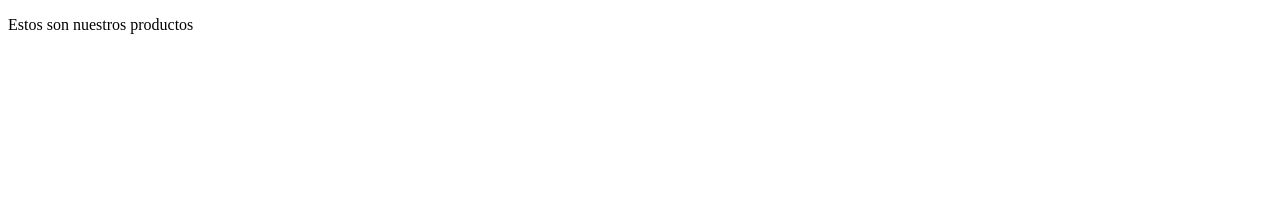
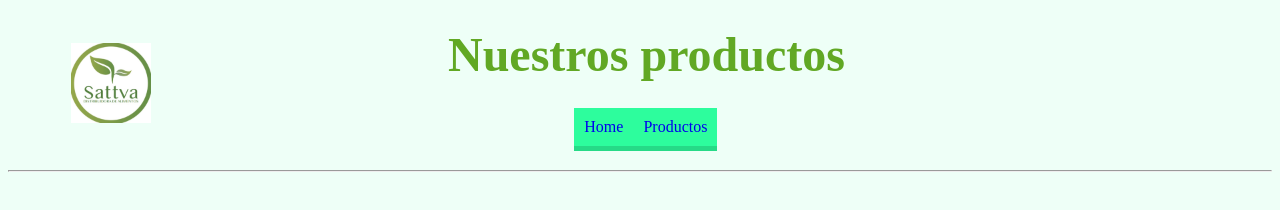
Before and after one commit to Gastonjz21/Desarrollo-Web, a plain HTML site: page Productos.html in a window 1280 px wide. Drawn offline with Linux system fonts and the light colour scheme.

Commit message:
Agregue botones

```diff
--- a/Productos.html
+++ b/Productos.html
@@ -1,13 +1,28 @@
 <!DOCTYPE html>
-<html lang="en">
+<html lang="es">
 <head>
     <meta charset="UTF-8">
     <meta http-equiv="X-UA-Compatible" content="IE=edge">
     <meta name="viewport" content="width=device-width, initial-scale=1.0">
     <link rel="shortcut icon" type="Imagen/x-icon" href="img/Logosattva.jpg">
-    <title>Document</title>
+    <link rel="stylesheet" href="css/estilosattvapage2.css">
+
+    <title>Nuestros Productos</title>
 </head>
 <body>
-    <p>Estos son nuestros productos</p>
+    <div>
+        <img src="img/Logosattva.jpg" alt="Logo de la empresa" width="80" height="80">
+    </div>
+    <h1>Nuestros productos</h1>
+    <div>
+        <nav>
+            <ul>
+                <li><a href="index.html" style="text-decoration: none;">Home</a></li>
+                <li><a href="Productos.html" style="text-decoration: none;" >Productos </a></li>
+            </ul>
+        </nav>
+    </div>
+    <br><br><br>
+    <hr>
 </body>
 </html>
--- a/css/estilosattva.css
+++ b/css/estilosattva.css
@@ -23,7 +23,9 @@ nav ul li{
     bottom: 0;
     right: 0;
     left: 43%;
-    padding: 10px;
+    padding: 10px 10px;
+    box-shadow: 0px 5px 0px #26DA87;
+    color: black;
 }
 
 section {
@@ -50,8 +52,39 @@ div aside ul li {
     right: 0;
     left: 42%;
     padding: 10px;
+    box-shadow: 0px 5px 0px #26DA87
 }
 
+div aside ul li:hover {
+    background: #A5FFD6;
+    text-decoration: underline;
+    box-shadow: 0px 2px 0px #26DA87
+
+}
+
+div nav ul li:hover {
+    background: #A5FFD6;
+    text-decoration: underline;
+    box-shadow: 0px 2px 0px #26DA87
+}
+
+div nav ul li:active {
+    background: #EEFFF7;
+    box-shadow: none;
+}
+
+div aside ul li:active {
+    background: #EEFFF7;
+    box-shadow: none;
+}
+
+div aside ul li :visited {
+    color: black;
+}
+
+div nav ul li :visited {
+    color: black;
+}
 
 footer {
     text-align: center;
--- /dev/null
+++ b/css/estilosattvapage2.css
@@ -0,0 +1,52 @@
+body {
+    background:#EEFFF7;
+
+}
+
+h1 {
+    font-size: 3em;
+    color: rgba(97, 168, 36);
+    position: absolute;
+    top: -5px;
+    bottom: 0;
+    right: 0;
+    left: 35%;
+}
+
+nav ul li{
+    text-align: center;
+    display: inline;
+    background: #2DFD9D;
+    float: left;
+    position: relative;
+    top: 0;
+    bottom: 0;
+    right: 0;
+    left: 43%;
+    padding: 10px 10px;
+    box-shadow: 0px 5px 0px #26DA87
+}
+
+div img {
+    position: relative;
+    top: 35px;
+    bottom: 0;
+    right: 0;
+    left: 5%;
+}
+
+div nav ul li:hover {
+    background: #A5FFD6;
+    text-decoration: underline;
+    box-shadow: 0px 2px 0px #26DA87
+}
+
+div nav ul li:active {
+    background: #EEFFF7;
+    box-shadow: none;
+
+}
+
+div nav ul li :visited {
+    color: black;
+}
```
Also changed, not shown: index.html (+3 -1 lines).
